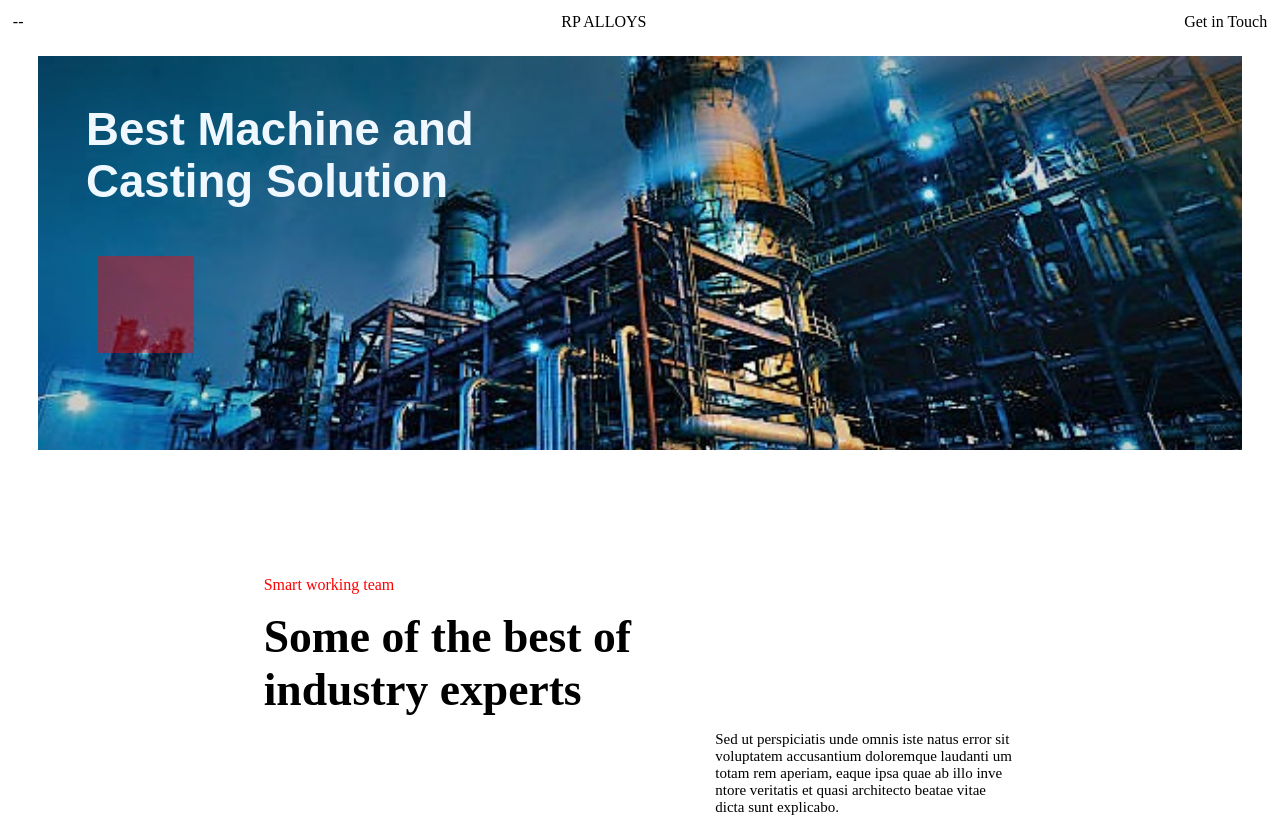
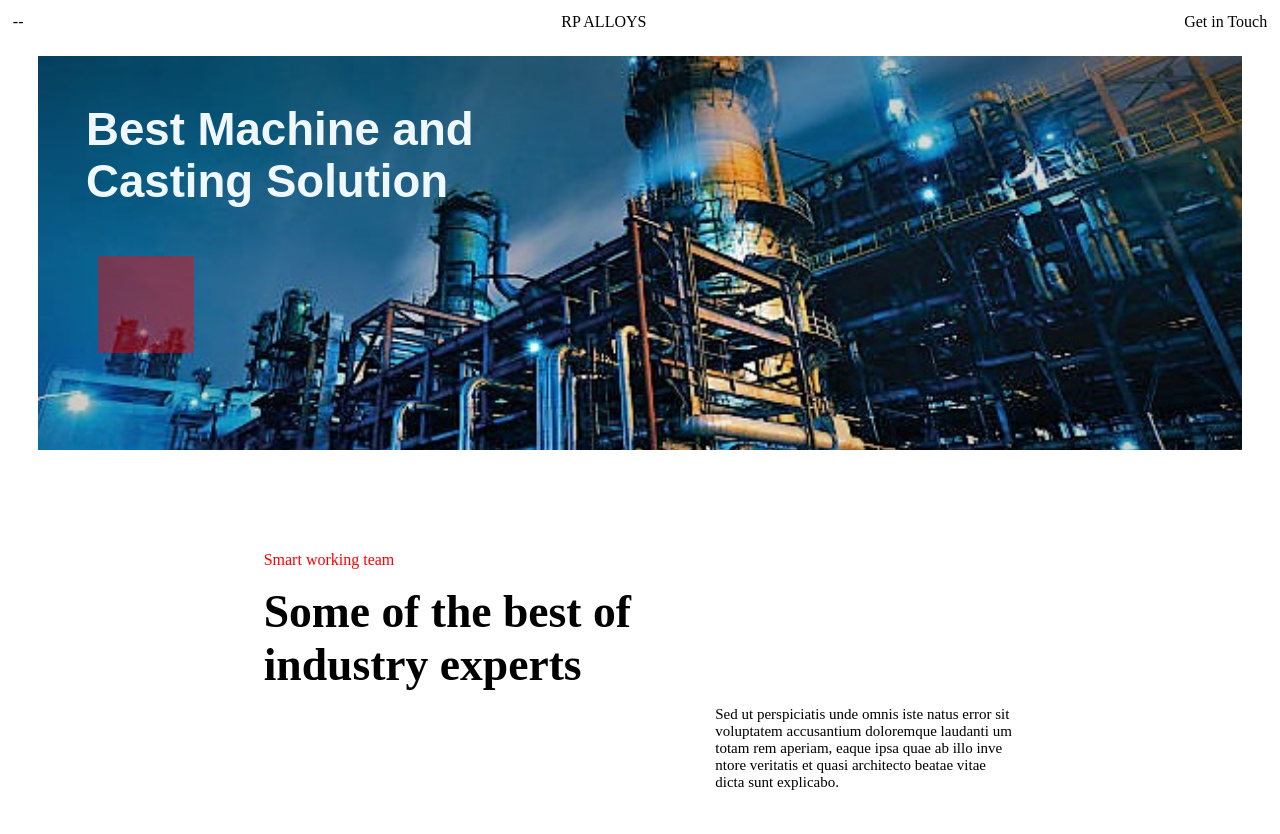
Before and after one commit to kisnaa0709/RP-Alloys, a plain HTML site: page index.html in a window 1280 px wide. Shown: the top 834 px of the page. Drawn offline with Linux system fonts and the light colour scheme.

Commit message:
Update style.css

```diff
--- a/style.css
+++ b/style.css
@@ -37,9 +37,7 @@ header{
 
 .rectangle2{
     color: red;
-    margin: 10%;
-    margin-left: 20%;
-    margin-right: 20%;
+    margin: 8% 20%;
 }
 
 .rectangle2-1{
```
